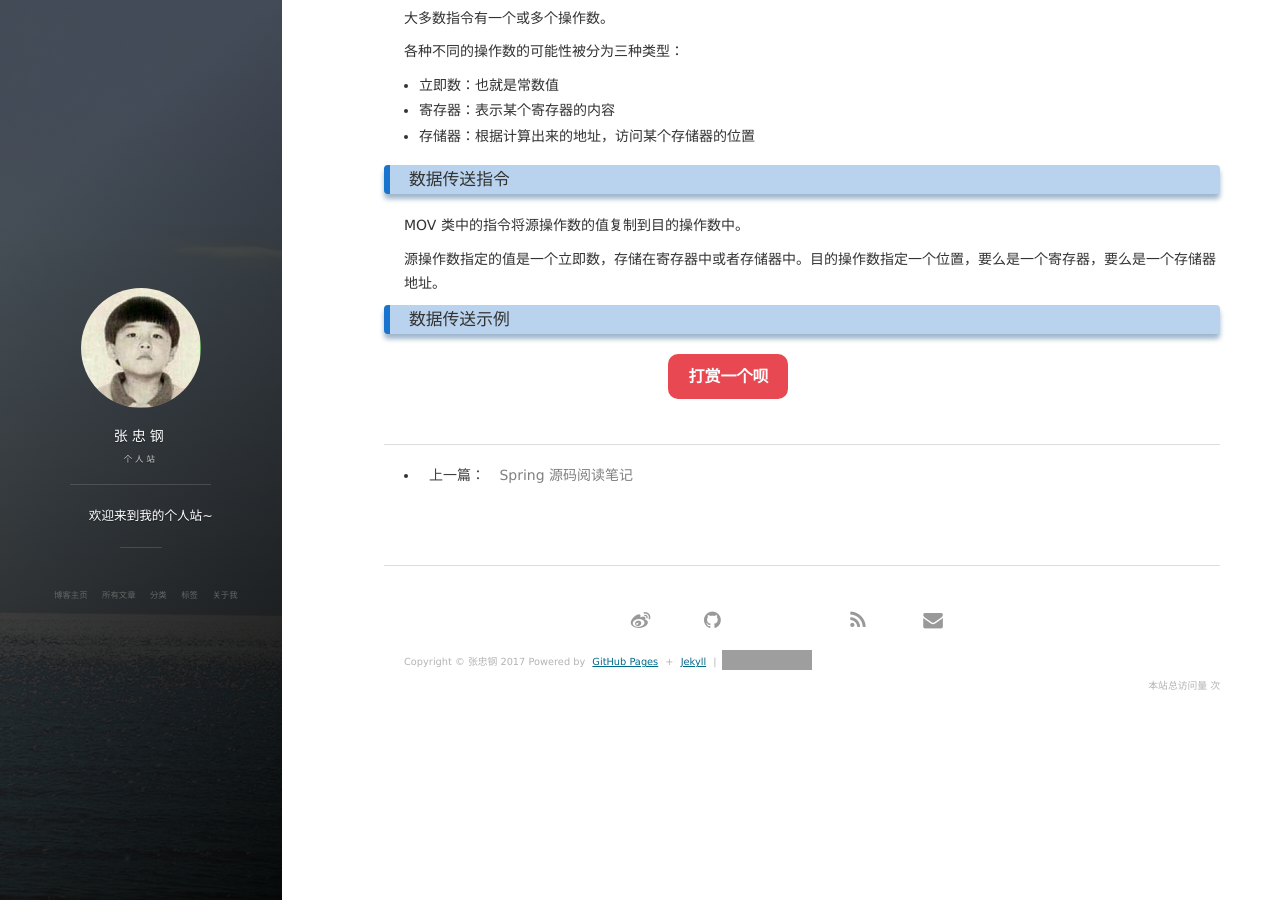
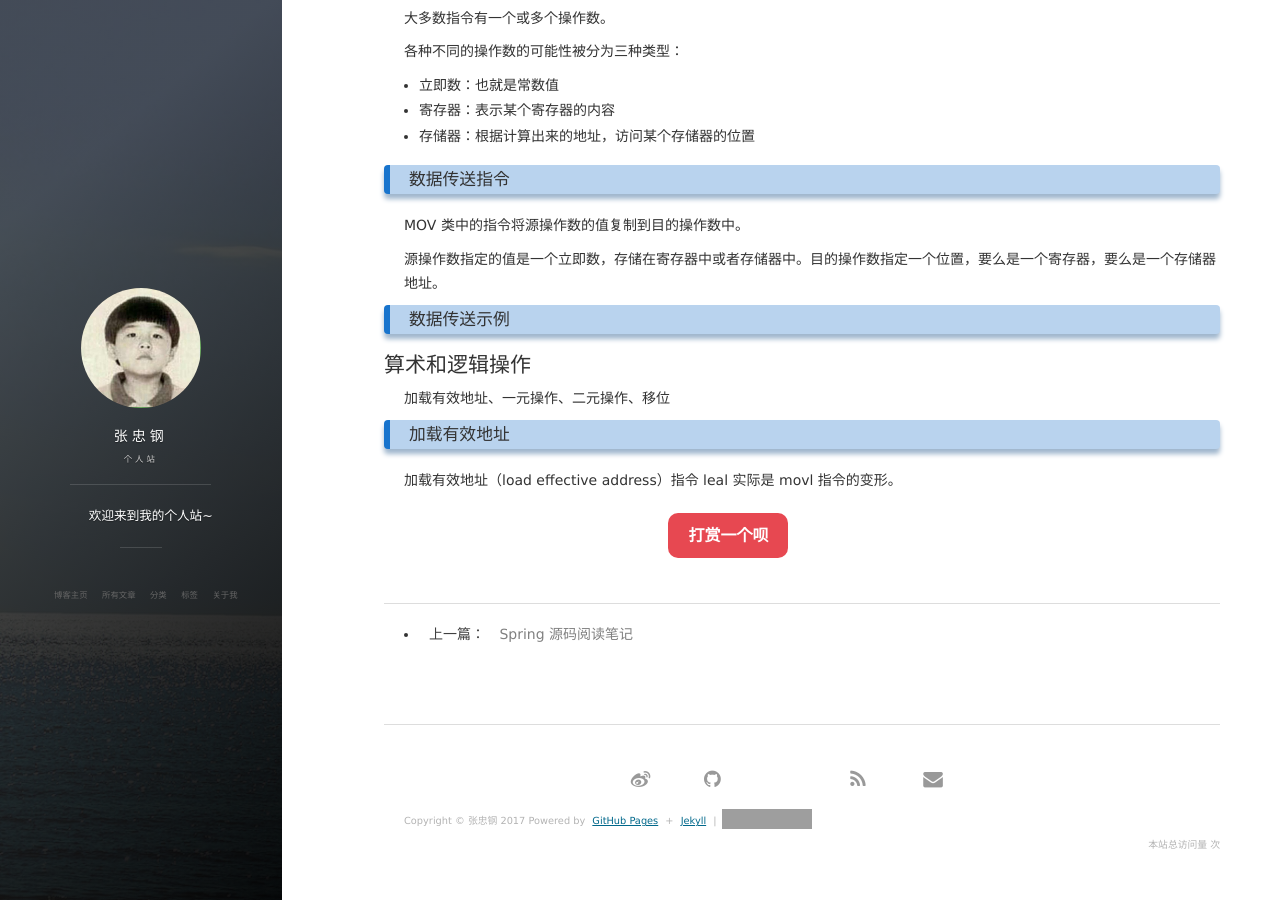
Before and after one commit to zhzhgang/zhzhgang.github.io, a Jekyll site: the page built from _posts/2017-04-09-ComputerSystemNotes.md, in a window 1280 px wide and 900 px high, scrolled down 2138 px. Built offline with Jekyll 4.4.1, drawn with Linux system fonts in a browser that asks for light colours; nearby versions of some CDN libraries; comment, search, counter and statistics services are not loaded; grey boxes are pictures that could not be loaded.

Commit message:
2017-04-09-ComputerSystemNotes.md

```diff
--- a/_posts/2017-04-09-ComputerSystemNotes.md
+++ b/_posts/2017-04-09-ComputerSystemNotes.md
@@ -123,3 +123,11 @@ MOV 类中的指令将源操作数的值复制到目的操作数中。
 源操作数指定的值是一个立即数，存储在寄存器中或者存储器中。目的操作数指定一个位置，要么是一个寄存器，要么是一个存储器地址。
 
 ### 数据传送示例
+
+## 算术和逻辑操作
+
+加载有效地址、一元操作、二元操作、移位
+
+### 加载有效地址
+
+加载有效地址（load effective address）指令 leal 实际是 movl 指令的变形。
```
